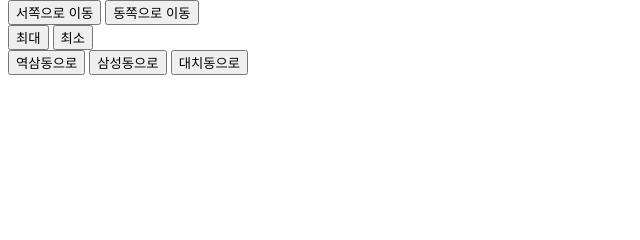
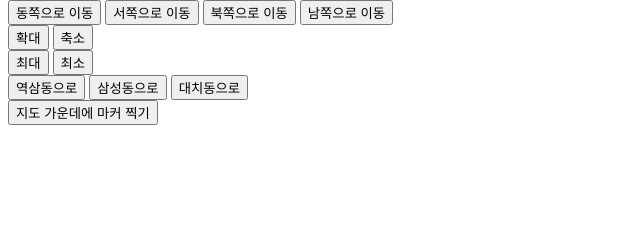
Before and after one commit to aquashdw2/django-model-demo, a Django app: page /map/ in a window 1280 px wide. Shown: the part 408-648 px from the top of the page, without its empty margins (0-640 px from the left). Run offline with Django 4.2, Linux system fonts and the light colour scheme; some libraries are stand-ins or nearby versions.

Commit message:
divide js & use static template tag + some additional features (zoom in & out) + removed toggle

```diff
--- /dev/null
+++ b/test_map/static/test_map/css/styles.css
@@ -0,0 +1,3 @@
+.info-window {
+    padding: 10px;
+}
--- /dev/null
+++ b/test_map/static/test_map/js/map-controls.js
@@ -0,0 +1,86 @@
+function panWest(){
+    let width = document.getElementById("map").offsetWidth;
+    map.panBy(new naver.maps.Point(-width, 0));
+}
+
+function panEast(){
+    let width = document.getElementById("map").offsetWidth;
+    map.panBy(new naver.maps.Point(width, 0));
+}
+
+function panNorth(){
+    let height = document.getElementById("map").offsetHeight;
+    map.panBy(new naver.maps.Point(0, height));
+}
+
+function panSouth(){
+    let height = document.getElementById("map").offsetHeight;
+    map.panBy(new naver.maps.Point(0, -height));
+}
+
+function zoomOut(){
+    if (!(zoom > 5)) {
+        return;
+    }
+    map.setZoom(--zoom);
+}
+
+function zoomIn(){
+    if (!(zoom < 21)) {
+        return;
+    }
+    map.setZoom(++zoom);
+}
+
+function zoomMax(){
+    zoom = 21;
+    map.setZoom(zoom, true);
+}
+
+function zoomMin(){
+    zoom = 5;
+    map.setZoom(zoom, true);
+}
+
+function setCenter(lat, long){
+    map.setCenter(new naver.maps.Point(lat, long));
+}
+
+function drawNewMarker(map, lat, long){
+    return new naver.maps.Marker({
+        map: map,
+        position: new naver.maps.Point(lat, long),
+        zIndex: 100
+    });
+}
+
+function showMarker(map, marker) {
+    if(marker.getMap()) return;
+    marker.setMap(map);
+}
+
+function hideMarker(marker) {
+    if(!marker.getMap()) return;
+    marker.setMap(null);
+}
+
+const defaultInfoElement = "Hello World!";
+function addInfoWindowToMarker(marker, infoElement) {
+    let infoWindow = new naver.maps.InfoWindow({
+        content: infoElement ? infoElement : defaultInfoElement,
+        marker: marker,
+        zIndex: 150,
+    });
+    infoWindowDefaultListener(marker, infoWindow);
+}
+
+function infoWindowDefaultListener(marker, infoWindow){
+    console.log(marker);
+    naver.maps.Event.addListener(marker, "click", (e) => {
+        if (infoWindow.getMap()) {
+            infoWindow.close();
+        } else {
+            infoWindow.open(map, marker);
+        }
+    });
+}
--- /dev/null
+++ b/test_map/static/test_map/js/map.js
@@ -0,0 +1,17 @@
+let map = null;
+let zoom = 15;
+window.onload = onLoadActions;
+
+function onLoadActions() {
+    drawMap();
+}
+
+function drawMap(){
+    let mapOptions = {
+        center: new naver.maps.LatLng(37.3595704, 127.105399),
+        zoom: zoom,
+        zoomControl: true,
+    };
+
+    map = new naver.maps.Map('map', mapOptions);
+}
--- /dev/null
+++ b/test_map/static/test_map/js/scripts.js
@@ -0,0 +1,10 @@
+let currentCenterMarker;
+function drawCenterMarker(map){
+    currentCenterMarker = drawNewMarker(map, map.getCenter().x, map.getCenter().y);
+}
+
+function getCsrfToken(){
+    return document.cookie.split(";")
+        .find((item) => item.includes("csrftoken"))
+        .split("=")[1];
+}
--- a/test_map/static/test_map/js/test-map.js
+++ /dev/null
@@ -1,45 +0,0 @@
-let map = null;
-window.onload = onLoadActions;
-
-function onLoadActions() {
-    drawMap();
-}
-
-function drawMap(){
-    let mapOptions = {
-        center: new naver.maps.LatLng(37.3595704, 127.105399),
-        zoom: 15,
-        zoomControl: true,
-    };
-
-    map = new naver.maps.Map('map', mapOptions);
-}
-
-function panWest(){
-    let width = document.getElementById("map").offsetWidth;
-    map.panBy(new naver.maps.Point(-width, 0));
-}
-function panEast(){
-    let width = document.getElementById("map").offsetWidth;
-    map.panBy(new naver.maps.Point(width, 0));
-}
-
-function zoomMax(){
-    map.setZoom(21, true);
-}
-
-function zoomMin(){
-    map.setZoom(5, true);
-}
-
-function setCenter(lat, long){
-    map.setCenter(new naver.maps.Point(lat, long));
-}
-
-function drawNewMarker(map){
-    new naver.maps.Marker({
-        map: map,
-        position: new naver.maps.LatLng(37.3595704, 127.105399),
-        zIndex: 100
-    });
-}
--- a/test_map/templates/test_map/map.html
+++ b/test_map/templates/test_map/map.html
@@ -1,32 +1,40 @@
 <!DOCTYPE html>
 <html lang="en">
 <head>
+    {% load static %}
     <meta charset="UTF-8">
     <meta http-equiv="X-UA-Compatible" content="IE=edge">
     <meta name="viewport" content="width=device-width, initial-scale=1.0">
     <title>Document</title>
+    <link rel="stylesheet" href="{% static 'test_map/css/styles.css' %}" />
     <script type="text/javascript" src="https://openapi.map.naver.com/openapi/v3/maps.js?ncpClientId=dhcm0x7yke"></script>
-    <script type="text/javascript" src="/static/test_map/js/test-map.js"></script>
+    <script type="text/javascript" src="{% static 'test_map/js/map.js' %}"></script>
+    <script type="text/javascript" src="{% static 'test_map/js/map-controls.js' %}"></script>
+    <script type="text/javascript" src="{% static 'test_map/js/scripts.js' %}"></script>
 </head>
 <body>
     <div id="map" style="width:100%;height:400px;"></div>
     <div>
+        <button onclick="panEast()">동쪽으로 이동</button>
         <button onclick="panWest()">서쪽으로 이동</button>
-        <button onclick="panEast()">동쪽으로 이동</button>
+        <button onclick="panNorth()">북쪽으로 이동</button>
+        <button onclick="panSouth()">남쪽으로 이동</button>
+    </div>
+    <div>
+        <button onclick="zoomIn()">확대</button>
+        <button onclick="zoomOut()">축소</button>
     </div>
     <div>
         <button onclick="zoomMax()">최대</button>
         <button onclick="zoomMin()">최소</button>
     </div>
-    <!--
-        역삼동 37.4999° N, 127.0374° E
-        삼성동 37.5140° N, 127.0565° E
-        대치동 37.4995° N, 127.0611° E
-    -->
     <div>
         <button onclick="setCenter(127.0374, 37.4999)">역삼동으로</button>
         <button onclick="setCenter(127.0565, 37.5140)">삼성동으로</button>
         <button onclick="setCenter(127.0611, 37.4995)">대치동으로</button>
     </div>
+    <div>
+        <button onclick="drawCenterMarker(map)">지도 가운데에 마커 찍기</button>
+    </div>
 </body>
 </html>
```
Also changed, not shown: test_map/static/test_map/assets/you-are-here.png (added).
